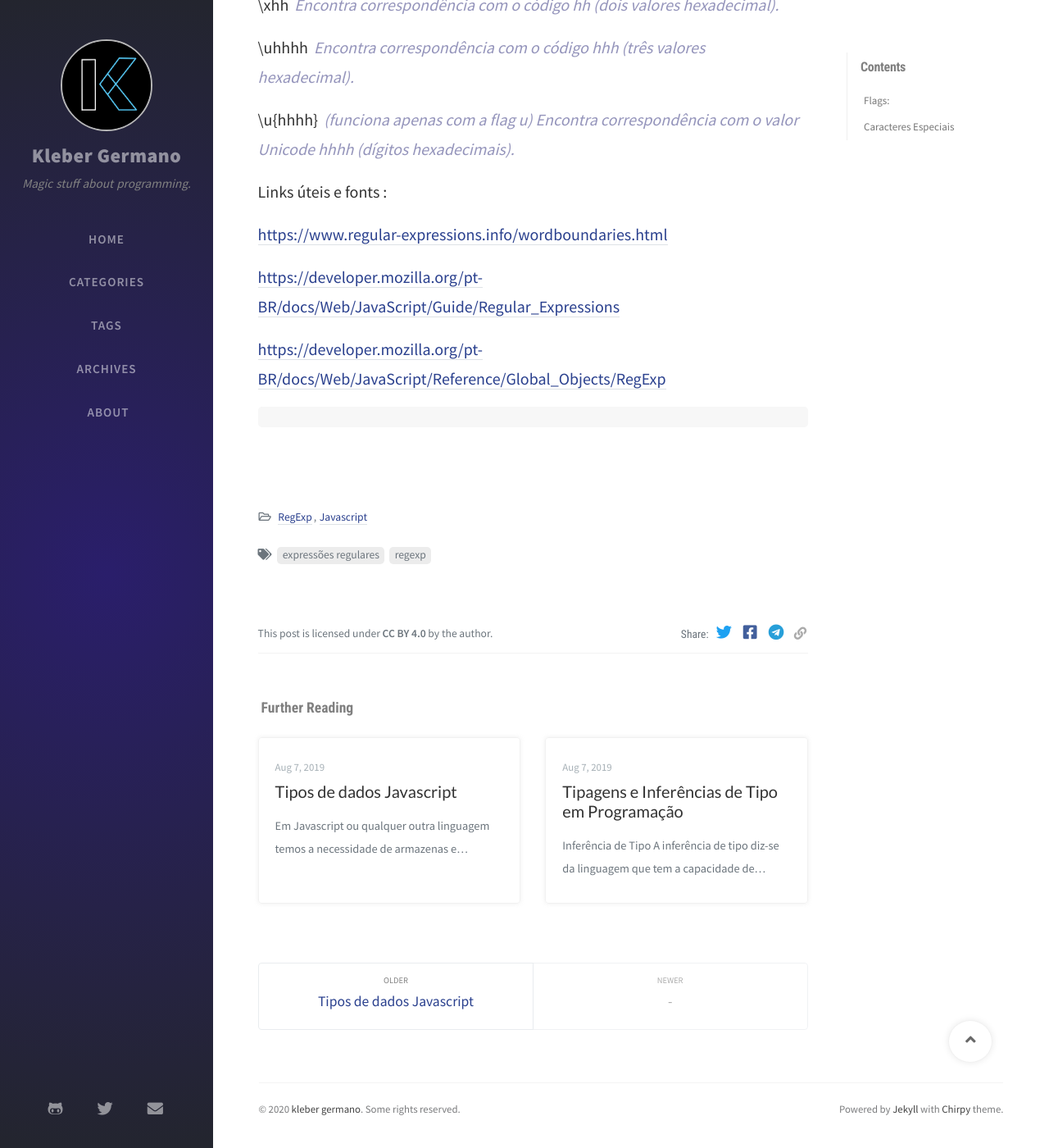
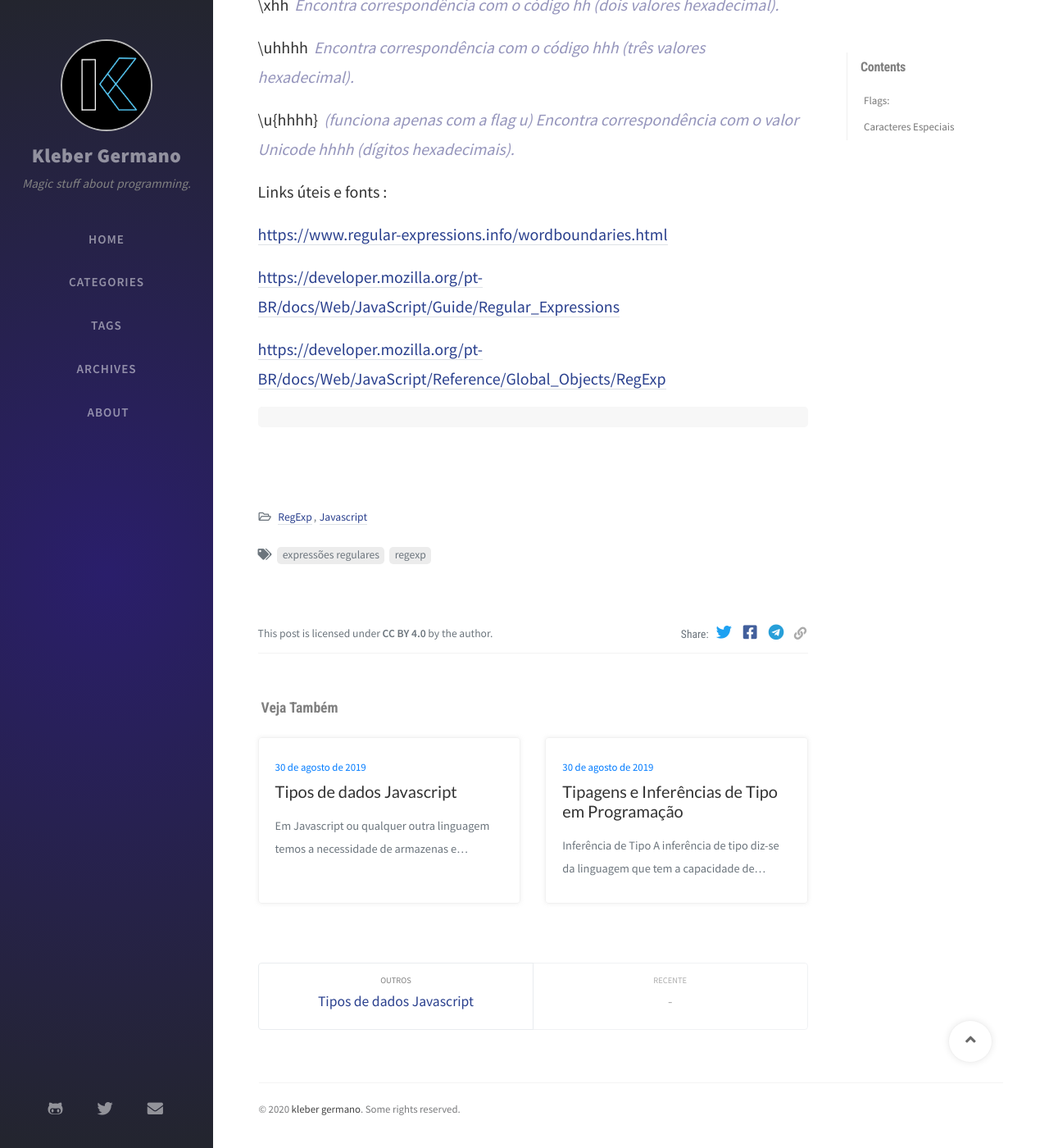
Before and after one commit to klebergermano/klebergermano.github.io, a Jekyll site: the page built from _posts/2020-01-01-regexp-javascript.md, in a window 1280 px wide and 1400 px high, scrolled down 5365 px. Shown: the whole window at 82% size. Built offline with Jekyll 4.4.1, drawn with Linux system fonts in a browser that asks for light colours; nearby versions of some CDN libraries; comment, search, counter and statistics services are not loaded.

Commit message:
traduções de labels

```diff
--- a/_data/label.yml
+++ b/_data/label.yml
@@ -4,16 +4,15 @@
 # © 2017-2019 Cotes Chung
 # MIT Licensed
 
-
 panel:
-  lastmod: "Recent Update"
+  lastmod: "Recente Update"
   trending_tags: "Trending Tags"
   toc: "Contents"
 
 post:
-  relate_posts: "Further Reading"
+  relate_posts: "Veja Também"
   button:
-    next: Newer
-    previous: Older
+    next: Recente
+    previous: Outros
 
-search_hint: "Search"   # text show on search bar
+search_hint: "Pesquisar" # text show on search bar
--- a/_includes/footer.html
+++ b/_includes/footer.html
@@ -21,11 +21,7 @@
 
     <div class="footer-right">
       <p class="mb-0">
-        Powered by
-        <a href="https://jekyllrb.com" target="_blank" rel="noopener">Jekyll</a>
-        with
-        <a href="{{ site.data.meta.homepage }}" target="_blank" rel="noopener">{{ site.data.meta.name }}</a>
-        theme.
+
       </p>
     </div>
 
--- a/_includes/related-posts.html
+++ b/_includes/related-posts.html
@@ -93,7 +93,11 @@
       <div class="card">
         <a href="{{ post.url | relative_url }}">
           <div class="card-body">
-            {% include timeago.html date=post.date class="small" %}
+
+            <span class="small">
+            {% include date.html date=page.date  %}
+          </span>
+
             <h3 class="pt-0 mt-1 mb-3" data-toc-skip>{{ post.title }}</h3>
             <div class="text-muted small">
               <p>
--- a/_includes/timeago.html
+++ b/_includes/timeago.html
@@ -11,6 +11,7 @@
     data-toggle="tooltip"
     data-placement="bottom"
     title="{{ include.date | date: site.data.date_format.tooltip }}"
+
   {% endif %}>
 
   {% assign this_year = site.time | date: "%Y" %}
```
